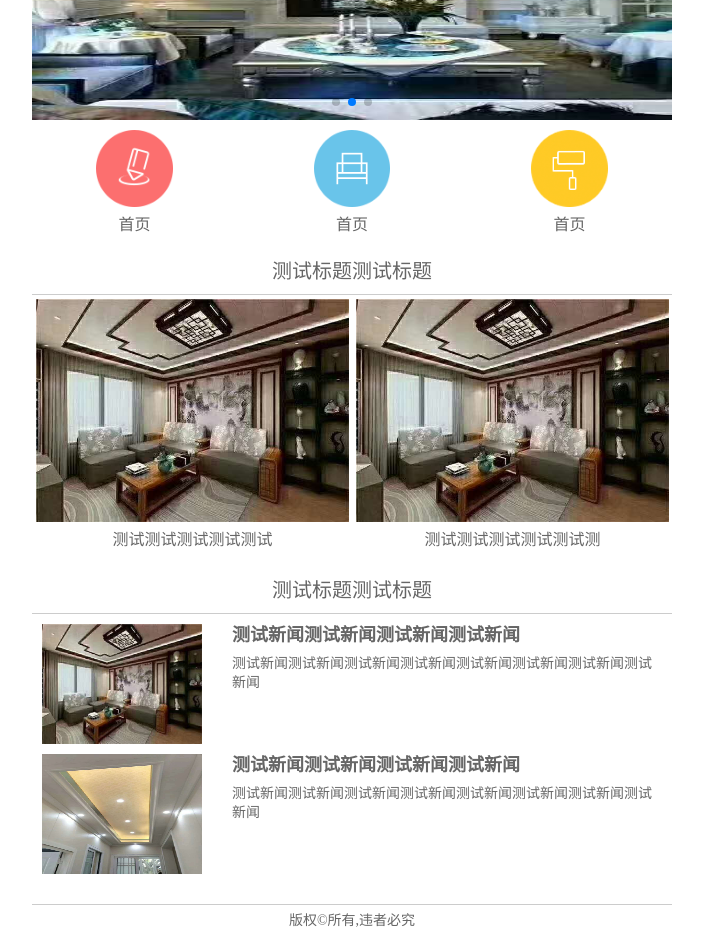
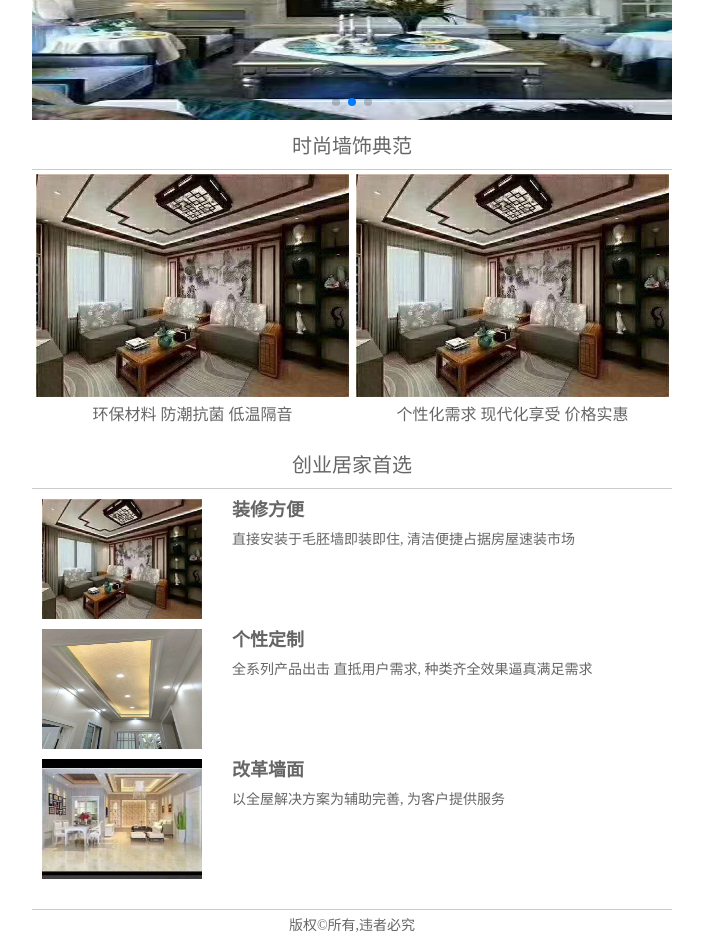
Before and after one commit to gihubyuan/gihubyuan.github.io, a plain HTML site: page index.htm in a window 1280 px wide. Shown: the part 180-1124 px from the top of the page, without its empty margins (288-991 px from the left). Drawn offline with nearby package versions, Linux system fonts and the light colour scheme.

Commit message:
index page tweaking

```diff
--- a/index.htm
+++ b/index.htm
@@ -129,7 +129,7 @@
 			<!-- If we need pagination -->
 			<div class="swiper-pagination"></div>
 		</div>
-		<nav>
+		<!-- <nav>
 			<ul>
 				<li class="nav-item">
 					<a href="">
@@ -150,36 +150,46 @@
 					</a>
 				</li>
 			</ul>
-		</nav>
+		</nav> -->
 		<section class="main clearfix">
-			<h2>测试标题测试标题</h2>
+			<h2>时尚墙饰典范 </h2>
 			<section class="box">
 				<div class="figure">
 					<img class="figure-img" src="1.jpg">
-					<p class="figure-caption text-center">测试测试测试测试测试</p>
+					<p class="figure-caption text-center">环保材料 防潮抗菌 低温隔音
+					</p>
 				</div>
 			</section>
 			<section class="box">
 				<div class="figure">
 					<img class="figure-img" src="1.jpg">
-					<p class="figure-caption text-center">测试测试测试测试测试测</p>
+					<p class="figure-caption text-center">
+						个性化需求 现代化享受 价格实惠
+					</p>
 				</div>
 			</section>
 		</section>
-		<h2>测试标题测试标题</h2>
+		<h2>创业居家首选</h2>
 		<ul class="news">
 			<li>
 				<img src="1.jpg">
 				<div class="news-area">
-					<h3>测试新闻测试新闻测试新闻测试新闻</h3>
-					<p>测试新闻测试新闻测试新闻测试新闻测试新闻测试新闻测试新闻测试新闻</p>
+					<h3>装修方便</h3>
+					<p>直接安装于毛胚墙即装即住, 清洁便捷占据房屋速装市场</p>
 				</div>
 			</li>
 			<li>
 				<img src="2.jpg">
 				<div class="news-area">
-					<h3>测试新闻测试新闻测试新闻测试新闻</h3>
-					<p>测试新闻测试新闻测试新闻测试新闻测试新闻测试新闻测试新闻测试新闻</p>
+					<h3>个性定制</h3>
+					<p>全系列产品出击 直抵用户需求, 种类齐全效果逼真满足需求</p>
+				</div>
+			</li>
+			<li>
+				<img src="5.jpg">
+				<div class="news-area">
+					<h3>改革墙面</h3>
+					<p>以全屋解决方案为辅助完善, 为客户提供服务</p>
 				</div>
 			</li>
 		</ul>
```
